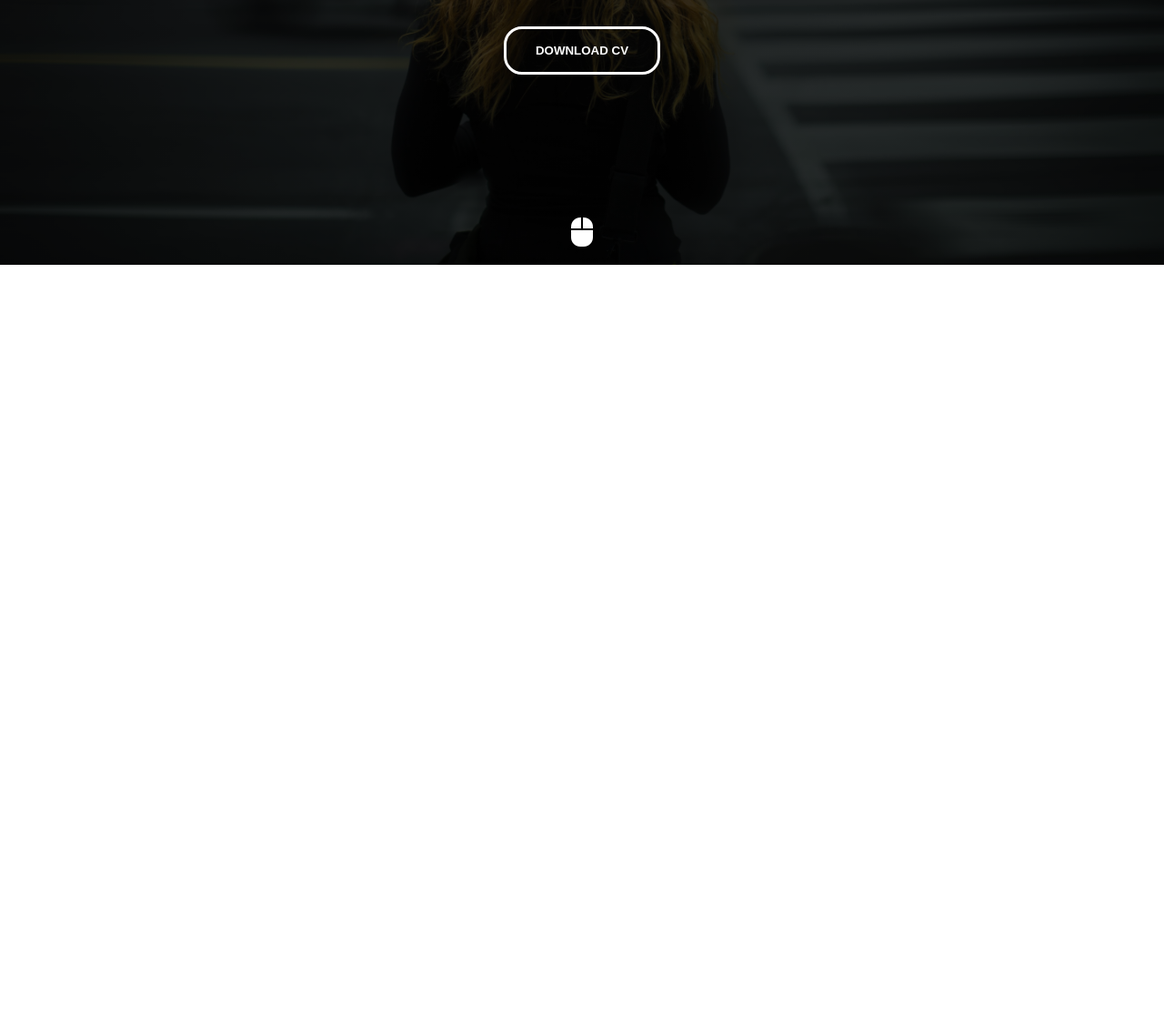
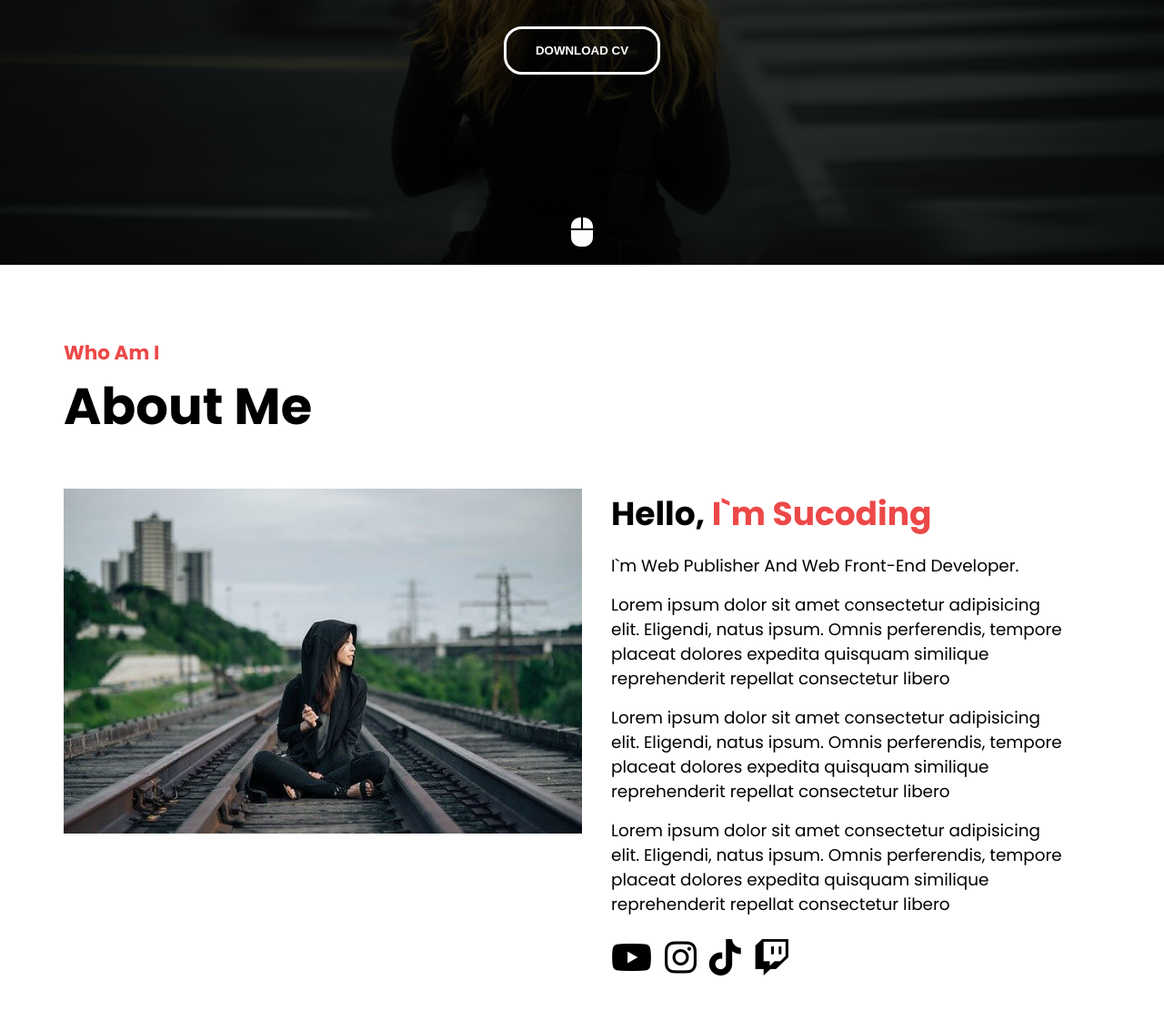
Before and after one commit to maejyomi/K-digital-html, a plain HTML site: page index.html in a window 1280 px wide. Shown: the part 509-1620 px from the top of the page at 91% size. Before the commit the page ends 800 px from the top, so only its background shows below. Drawn offline with Linux system fonts and the light colour scheme.

Commit message:
About Me 관련 HTML과 CSS 추가
- 미디어 쿼리 추가

```diff
--- a/index.html
+++ b/index.html
@@ -36,5 +36,54 @@
         </div>
     </main>
 
+    <!-- About -->
+
+    <section class="about">
+        <div class="container">
+          <div class="title">
+            <h4>Who Am I</h4>
+            <h2>About Me</h2>
+          </div>
+          <div class="about-self">
+            <div class="left">
+              <img src="static/images/me_alone.jpg" alt="" />
+            </div>
+            <div class="right">
+              <h3>Hello, <strong>I`m Sucoding</strong></h3>
+              <p>I`m Web Publisher And Web Front-End Developer.</p>
+              <p>
+                Lorem ipsum dolor sit amet consectetur adipisicing elit. Eligendi,
+                natus ipsum. Omnis perferendis, tempore placeat dolores expedita
+                quisquam similique reprehenderit repellat consectetur libero
+              </p>
+              <p>
+                Lorem ipsum dolor sit amet consectetur adipisicing elit. Eligendi,
+                natus ipsum. Omnis perferendis, tempore placeat dolores expedita
+                quisquam similique reprehenderit repellat consectetur libero
+              </p>
+              <p>
+                Lorem ipsum dolor sit amet consectetur adipisicing elit. Eligendi,
+                natus ipsum. Omnis perferendis, tempore placeat dolores expedita
+                quisquam similique reprehenderit repellat consectetur libero
+              </p>
+              <div class="social">
+                <a href="#">
+                  <i class="fa-brands fa-youtube"></i>
+                </a>
+                <a href="#">
+                  <i class="fa-brands fa-instagram"></i>
+                </a>
+                <a href="#">
+                  <i class="fa-brands fa-tiktok"></i>
+                </a>
+                <a href="#">
+                  <i class="fa-brands fa-twitch"></i>
+                </a>
+              </div>
+            </div>
+          </div>
+        </div>
+      </section>
+
 </body>
 </html>
--- a/static/css/style.css
+++ b/static/css/style.css
@@ -103,6 +103,7 @@ main button.download {
     font-weight: bold;
     cursor: pointer;
   }
+
   main button.mouse {
     background-color: transparent;
     border: none;
@@ -115,17 +116,21 @@ main button.download {
     animation: upDown 1s ease-in-out infinite;
     cursor: pointer;
 }
+
 @keyframes upDown {
   0% {
       bottom: 1rem;
   }
+
   50% {
       bottom: 1.5rem;
   }
+
   100% {
       bottom: 1rem;
   }
 }
+
 main h2 span::after {
   content: "";
   height: 40px;
@@ -134,6 +139,7 @@ main button.download {
   display: inline-block;
   animation: blink 0.7s ease-in-out infinite;
 }
+
 @keyframes blink {
   0% {
       opacity: 1;
@@ -142,3 +148,91 @@ main button.download {
     opacity: 0;
   }
 }
+
+section {
+  font-family: "Poppins", sans-serif;
+  padding: 5rem 0;
+}
+
+section:nth-child(2n) {
+  background-color: #f8f8f8;
+}
+
+section .title {
+  margin-bottom: 3rem;
+}
+
+section .title h4 {
+  font-size: 1.35rem;
+  color: #ed4848;
+  position: relative;
+}
+
+section .title h2 {
+  font-size: 3.5rem;
+}
+
+section .title p {
+  font-size: 1.15rem;
+}
+
+section .about-self::after {
+  content: "";
+  clear: both;
+  display: block;
+}
+
+section .about-self .left {
+  width: 50%;
+  float: left;
+}
+
+section .about-self .left img {
+  max-width: 100%;
+}
+
+section .about-self .right {
+  width: 50%;
+  float: left;
+  padding: 0 2rem;
+}
+
+section .about-self .right h3 {
+  font-size: 2.25rem;
+  margin-bottom: 1rem;
+}
+
+section .about-self .right h3 strong {
+  color: #ed4848;
+}
+
+section .about-self .right p {
+  font-size: 1.15rem;
+  margin: 1rem 0;
+}
+
+section .about-self .right .social a {
+  font-size: 2.5rem;
+  margin-right: 0.2rem;
+}
+
+
+@media screen and (max-width: 1140px) {
+  main .container {
+      width: 992px;
+  }
+
+  section .container {
+      width: 600px;
+  }
+
+  section .about-self .left {
+      width: 100%;
+      margin-bottom: 1.5rem;
+  }
+
+  section .about-self .right {
+      width: 100%;
+      padding: 0;
+  }
+}
```
Lines whose indentation alone changed are shown as unchanged.
